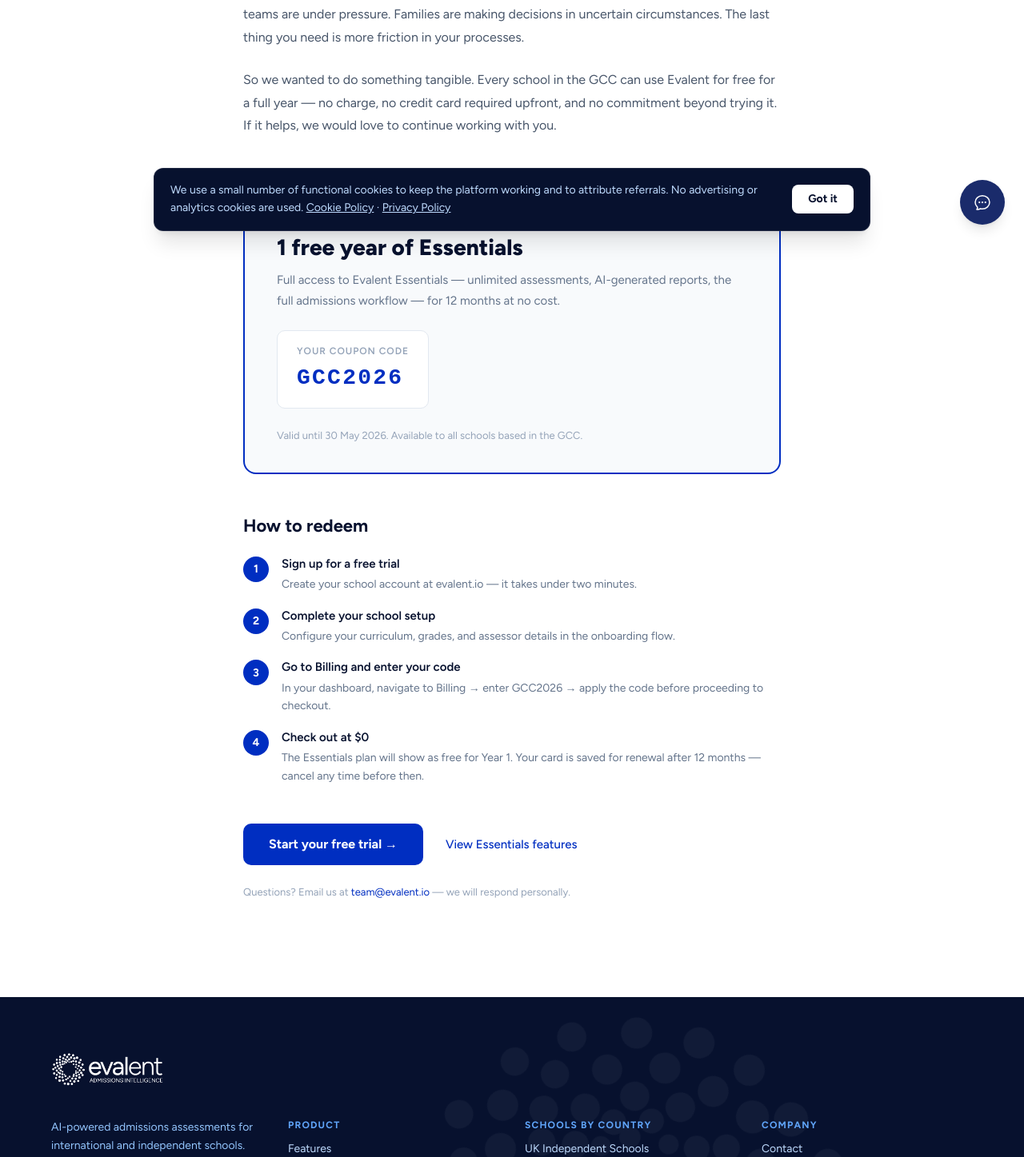
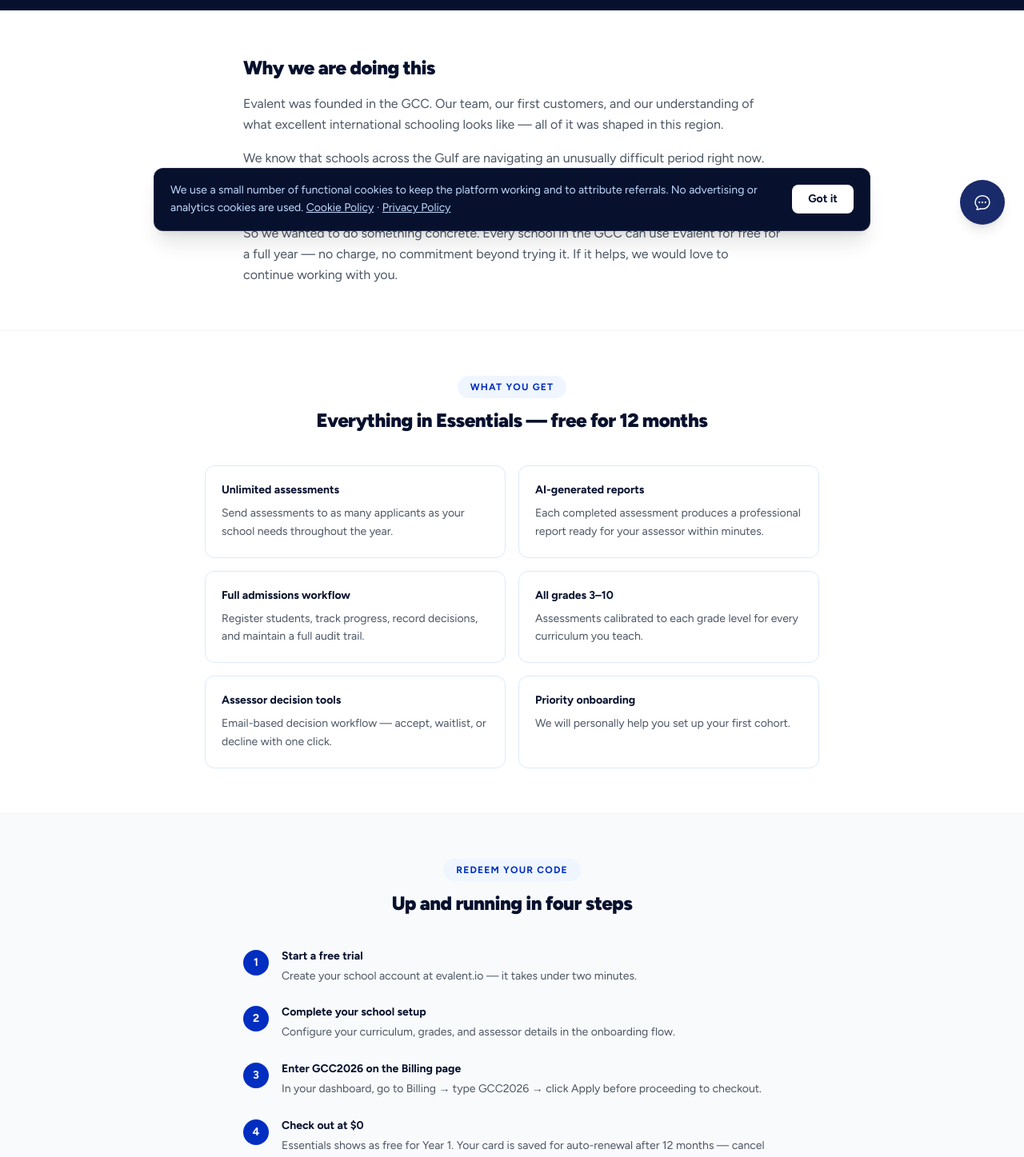
Before and after one commit to wigsbury-ui/evalent-marketing, a Next.js app: page /gcc-support in a window 1280 px wide. Shown: the part 495-1942 px from the top of the page at 80% size. Built offline with nearby package versions, Linux system fonts and the light colour scheme.

Commit message:
redesign: gcc-support page uses proper site patterns (Tailwind, navy hero, brand components)

```diff
--- a/src/app/gcc-support/page.tsx
+++ b/src/app/gcc-support/page.tsx
@@ -1,132 +1,140 @@
 import type { Metadata } from 'next'
-import Link from 'next/link'
 import Nav from '@/components/Nav'
 import Footer from '@/components/Footer'
+import HeroTrialButton from '@/components/HeroTrialButton'
+import Link from 'next/link'
 
 export const metadata: Metadata = {
   title: 'Standing with GCC Schools',
-  description: 'Evalent is a GCC-founded company. We are offering all GCC schools a free year of Essentials as a gesture of solidarity.',
+  description: 'Evalent is a GCC-founded company. We are offering all GCC schools a free year of Essentials as a gesture of solidarity during a difficult period.',
 }
 
 export default function GccSupportPage() {
   return (
-    <>
+    <div className="min-h-screen">
       <Nav />
-      <main style={{ maxWidth: 720, margin: '0 auto', padding: '80px 24px 120px' }}>
 
-        {/* Flag row */}
-        <div style={{ display: 'flex', gap: 10, marginBottom: 32, fontSize: 28 }}>
-          🇦🇪 🇸🇦 🇶🇦 🇰🇼 🇧🇭 🇴🇲
+      {/* ── Hero ── */}
+      <section className="bg-navy py-16 px-6 text-center">
+        <div className="max-w-2xl mx-auto">
+          <div className="inline-flex items-center gap-2 bg-white/10 border border-white/20 text-blue-300 text-xs font-bold tracking-widest px-4 py-1.5 rounded-full mb-5">
+            🇦🇪 &nbsp;A MESSAGE FROM EVALENT
           </div>
-
-        <h1 style={{
-          fontSize: 'clamp(32px, 5vw, 48px)', fontWeight: 800,
-          color: '#07112e', lineHeight: 1.15, marginBottom: 20,
-        }}>
+          <h1 className="text-4xl md:text-5xl font-black text-white tracking-tight mb-4">
             Standing with GCC Schools
           </h1>
+          <p className="text-blue-300 text-base leading-relaxed mb-8 max-w-xl mx-auto">
+            Evalent was built in the Gulf. As a gesture of support during a difficult period,
+            every GCC school can use Evalent free for a full year.
+          </p>
+          <div className="inline-flex items-center gap-3 bg-white/10 border border-white/20 rounded-2xl px-8 py-4">
+            <span className="text-blue-300 text-sm font-semibold tracking-widest uppercase">Your code</span>
+            <span className="text-white text-3xl font-black tracking-widest font-mono">GCC2026</span>
+          </div>
+        </div>
+      </section>
 
-        <p style={{ fontSize: 18, color: '#475569', lineHeight: 1.8, marginBottom: 32 }}>
-          Evalent was founded in the Gulf. Our team, our early customers, and our understanding
-          of what great international schooling looks like — all of it was shaped here.
+      {/* ── Our story ── */}
+      <section className="py-14 px-6 bg-white border-b border-gray-100">
+        <div className="max-w-2xl mx-auto">
+          <h2 className="text-2xl font-black text-navy tracking-tight mb-4">Why we are doing this</h2>
+          <p className="text-gray-600 text-base leading-relaxed mb-4">
+            Evalent was founded in the GCC. Our team, our first customers, and our understanding
+            of what excellent international schooling looks like — all of it was shaped in this region.
           </p>
-
-        <p style={{ fontSize: 16, color: '#475569', lineHeight: 1.8, marginBottom: 24 }}>
-          We know that schools across the GCC are navigating an unusually difficult period.
-          Admissions teams are under pressure. Families are making decisions in uncertain
-          circumstances. The last thing you need is more friction in your processes.
+          <p className="text-gray-600 text-base leading-relaxed mb-4">
+            We know that schools across the Gulf are navigating an unusually difficult period right now.
+            Admissions teams are under pressure. Families are making decisions in uncertain circumstances.
+            The last thing you need is more friction in your processes.
           </p>
-
-        <p style={{ fontSize: 16, color: '#475569', lineHeight: 1.8, marginBottom: 48 }}>
-          So we wanted to do something tangible. Every school in the GCC can use Evalent
-          for free for a full year — no charge, no credit card required upfront, and no
-          commitment beyond trying it. If it helps, we would love to continue working with you.
-        </p>
-
-        {/* Offer card */}
-        <div style={{
-          background: '#f8fafc', border: '2px solid #002ec1',
-          borderRadius: 16, padding: '36px 40px', marginBottom: 48,
-        }}>
-          <p style={{ fontSize: 12, fontWeight: 700, color: '#94a3b8', letterSpacing: '0.1em', textTransform: 'uppercase', marginBottom: 12 }}>
-            The offer
-          </p>
-          <h2 style={{ fontSize: 28, fontWeight: 800, color: '#07112e', marginBottom: 8 }}>
-            1 free year of Essentials
-          </h2>
-          <p style={{ fontSize: 15, color: '#64748b', marginBottom: 24, lineHeight: 1.7 }}>
-            Full access to Evalent Essentials — unlimited assessments, AI-generated reports,
-            the full admissions workflow — for 12 months at no cost.
-          </p>
-          <div style={{
-            background: 'white', border: '1px solid #e2e8f0',
-            borderRadius: 10, padding: '16px 24px', marginBottom: 24,
-            display: 'inline-block',
-          }}>
-            <p style={{ fontSize: 12, color: '#94a3b8', fontWeight: 600, letterSpacing: '0.08em', textTransform: 'uppercase', marginBottom: 4 }}>
-              Your coupon code
-            </p>
-            <p style={{ fontSize: 28, fontWeight: 800, color: '#002ec1', letterSpacing: '0.08em', fontFamily: 'monospace' }}>
-              GCC2026
+          <p className="text-gray-600 text-base leading-relaxed">
+            So we wanted to do something concrete. Every school in the GCC can use Evalent for free for
+            a full year — no charge, no commitment beyond trying it. If it helps, we would love to
+            continue working with you.
           </p>
         </div>
-          <p style={{ fontSize: 13, color: '#94a3b8', marginBottom: 0 }}>
-            Valid until 30 May 2026. Available to all schools based in the GCC.
-          </p>
+      </section>
+
+      {/* ── What's included ── */}
+      <section className="py-14 px-6 bg-white">
+        <div className="max-w-3xl mx-auto">
+          <div className="text-center mb-10">
+            <div className="inline-block bg-blue-50 text-brand text-xs font-bold tracking-widest px-4 py-1.5 rounded-full mb-3">WHAT YOU GET</div>
+            <h2 className="text-2xl font-black text-navy tracking-tight">Everything in Essentials — free for 12 months</h2>
           </div>
+          <div className="grid gap-4 sm:grid-cols-2">
+            {[
+              ['Unlimited assessments', 'Send assessments to as many applicants as your school needs throughout the year.'],
+              ['AI-generated reports', 'Each completed assessment produces a professional report ready for your assessor within minutes.'],
+              ['Full admissions workflow', 'Register students, track progress, record decisions, and maintain a full audit trail.'],
+              ['All grades 3–10', 'Assessments calibrated to each grade level for every curriculum you teach.'],
+              ['Assessor decision tools', 'Email-based decision workflow — accept, waitlist, or decline with one click.'],
+              ['Priority onboarding', 'We will personally help you set up your first cohort.'],
+            ].map(([title, desc]) => (
+              <div key={title} className="border border-blue-100 rounded-xl p-5">
+                <h3 className="text-sm font-bold text-navy mb-2">{title}</h3>
+                <p className="text-sm text-gray-600 leading-relaxed">{desc}</p>
+              </div>
+            ))}
+          </div>
+        </div>
+      </section>
 
-        {/* How to redeem */}
-        <h2 style={{ fontSize: 22, fontWeight: 700, color: '#07112e', marginBottom: 20 }}>
-          How to redeem
-        </h2>
-        <div style={{ display: 'flex', flexDirection: 'column', gap: 16, marginBottom: 48 }}>
+      {/* ── How to redeem ── */}
+      <section className="py-14 px-6 bg-gray-50 border-t border-gray-100">
+        <div className="max-w-2xl mx-auto">
+          <div className="text-center mb-10">
+            <div className="inline-block bg-blue-50 text-brand text-xs font-bold tracking-widest px-4 py-1.5 rounded-full mb-3">REDEEM YOUR CODE</div>
+            <h2 className="text-2xl font-black text-navy tracking-tight">Up and running in four steps</h2>
+          </div>
+          <div className="flex flex-col gap-6">
             {[
-            ['Sign up for a free trial', 'Create your school account at evalent.io — it takes under two minutes.'],
+              ['Start a free trial', 'Create your school account at evalent.io — it takes under two minutes.'],
               ['Complete your school setup', 'Configure your curriculum, grades, and assessor details in the onboarding flow.'],
-            ['Go to Billing and enter your code', 'In your dashboard, navigate to Billing → enter GCC2026 → apply the code before proceeding to checkout.'],
-            ['Check out at $0', 'The Essentials plan will show as free for Year 1. Your card is saved for renewal after 12 months — cancel any time before then.'],
+              ['Enter GCC2026 on the Billing page', 'In your dashboard, go to Billing → type GCC2026 → click Apply before proceeding to checkout.'],
+              ['Check out at $0', 'Essentials shows as free for Year 1. Your card is saved for auto-renewal after 12 months — cancel any time before then at no cost.'],
             ].map(([title, desc], i) => (
-            <div key={i} style={{ display: 'flex', gap: 16, alignItems: 'flex-start' }}>
-              <div style={{
-                width: 32, height: 32, borderRadius: '50%', background: '#002ec1',
-                color: 'white', display: 'flex', alignItems: 'center', justifyContent: 'center',
-                fontSize: 14, fontWeight: 700, flexShrink: 0, marginTop: 2,
-              }}>
+              <div key={i} className="flex gap-4 items-start">
+                <div className="w-8 h-8 rounded-full bg-brand text-white flex items-center justify-center text-sm font-bold flex-shrink-0 mt-0.5">
                   {i + 1}
                 </div>
                 <div>
-                <p style={{ fontSize: 15, fontWeight: 600, color: '#07112e', marginBottom: 4 }}>{title}</p>
-                <p style={{ fontSize: 14, color: '#64748b', lineHeight: 1.6 }}>{desc}</p>
+                  <p className="text-sm font-bold text-navy mb-1">{title}</p>
+                  <p className="text-sm text-gray-600 leading-relaxed">{desc}</p>
                 </div>
               </div>
             ))}
           </div>
+        </div>
+      </section>
 
-        {/* CTA */}
-        <div style={{ display: 'flex', gap: 12, flexWrap: 'wrap', alignItems: 'center' }}>
-          <Link href="/?signup=1" style={{
-            display: 'inline-block', background: '#002ec1', color: 'white',
-            padding: '14px 32px', borderRadius: 10, fontWeight: 700, fontSize: 16,
-            textDecoration: 'none',
-          }}>
-            Start your free trial →
-          </Link>
-          <Link href="/pricing" style={{
-            display: 'inline-block', color: '#002ec1',
-            padding: '14px 16px', fontSize: 15, textDecoration: 'none', fontWeight: 500,
-          }}>
+      {/* ── CTA ── */}
+      <section className="py-12 px-6 bg-blue-50 border-t border-blue-100 text-center">
+        <div className="max-w-xl mx-auto">
+          <h2 className="text-2xl font-black text-navy tracking-tight mb-3">
+            Claim your free year today.
+          </h2>
+          <p className="text-gray-600 text-sm mb-2">
+            Available to all schools based in the GCC. Offer expires 30 May 2026.
+          </p>
+          <p className="text-gray-500 text-sm mb-6">
+            Use code <strong className="text-navy font-mono tracking-widest">GCC2026</strong> at checkout after signing up.
+          </p>
+          <div className="flex gap-3 justify-center flex-wrap">
+            <a href="https://app.evalent.io/school" className="bg-brand text-white font-bold text-sm px-6 py-3 rounded-xl hover:bg-blue-800 transition-colors">
+              Start free trial →
+            </a>
+            <Link href="/pricing" className="bg-white text-gray-600 font-semibold text-sm px-6 py-3 rounded-xl border border-gray-200 hover:bg-gray-50 transition-colors">
               View Essentials features
             </Link>
           </div>
+          <p className="text-xs text-gray-400 mt-6">
+            Questions? Email <a href="mailto:team@evalent.io" className="text-brand">team@evalent.io</a> — we respond personally.
+          </p>
+        </div>
+      </section>
 
-        <p style={{ fontSize: 13, color: '#94a3b8', marginTop: 24, lineHeight: 1.6 }}>
-          Questions? Email us at{' '}
-          <a href="mailto:team@evalent.io" style={{ color: '#002ec1' }}>team@evalent.io</a>
-          {' '}— we will respond personally.
-        </p>
-
-      </main>
       <Footer />
-    </>
+    </div>
   )
 }
```
Lines whose indentation alone changed are shown as unchanged.
